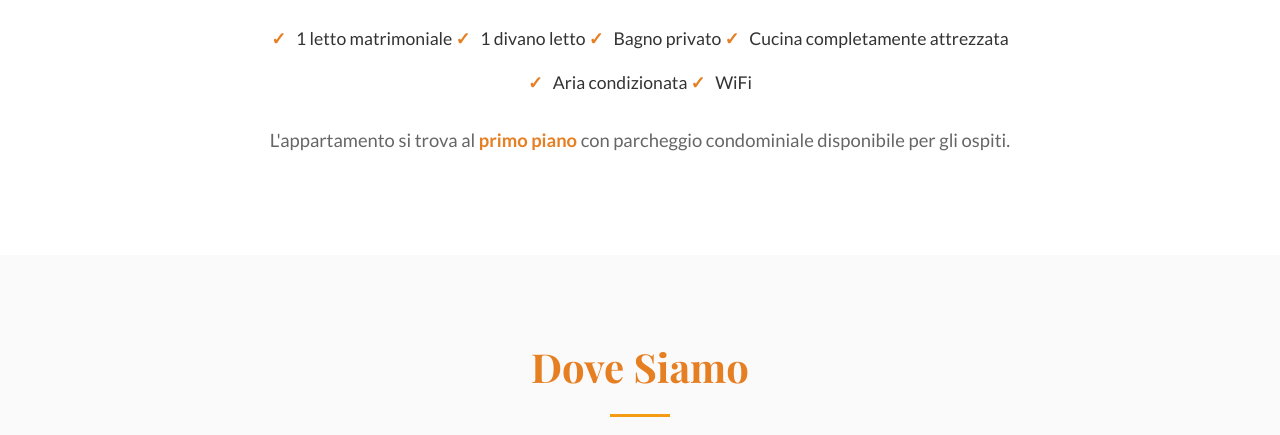
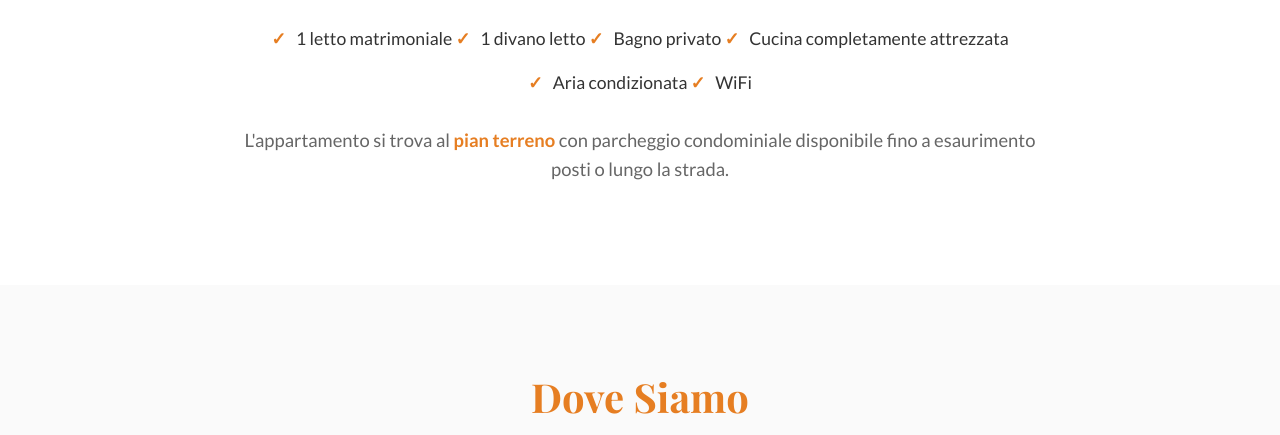
Before and after one commit to Casaframama/i-tre-cuori, a plain HTML site: page index.html in a window 1280 px wide. Shown: the part 2806-3241 px from the top of the page. Drawn offline with nearby package versions, Linux system fonts and the light colour scheme; a web font is replaced by a local one.

Commit message:
Update index.html

```diff
--- a/index.html
+++ b/index.html
@@ -139,7 +139,7 @@
           <li>Aria condizionata</li>
           <li>WiFi</li>
         </ul>
-        <p data-i18n="desc5">L'appartamento si trova al <span class="highlight">primo piano</span> con parcheggio condominiale disponibile per gli ospiti.</p>
+        <p data-i18n="desc5">L'appartamento si trova al <span class="highlight">pian terreno</span> con parcheggio condominiale disponibile fino a esaurimento posti o lungo la strada.</p>
       </div>
     </div>
   </section>
```
